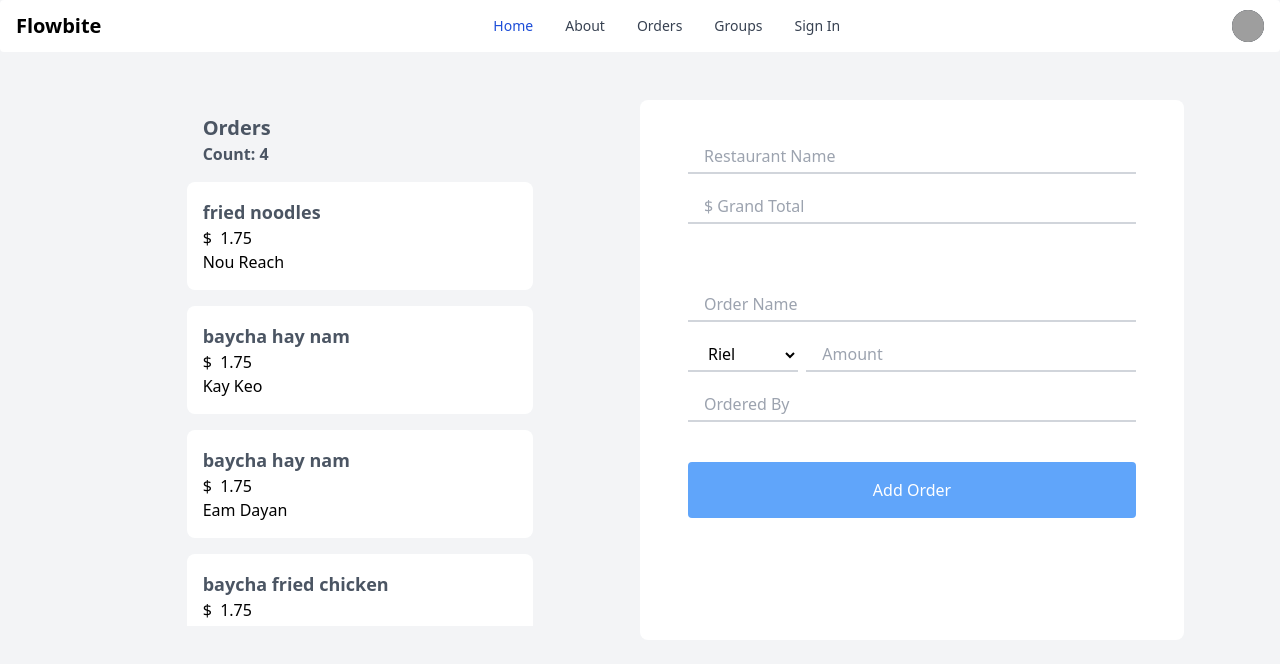
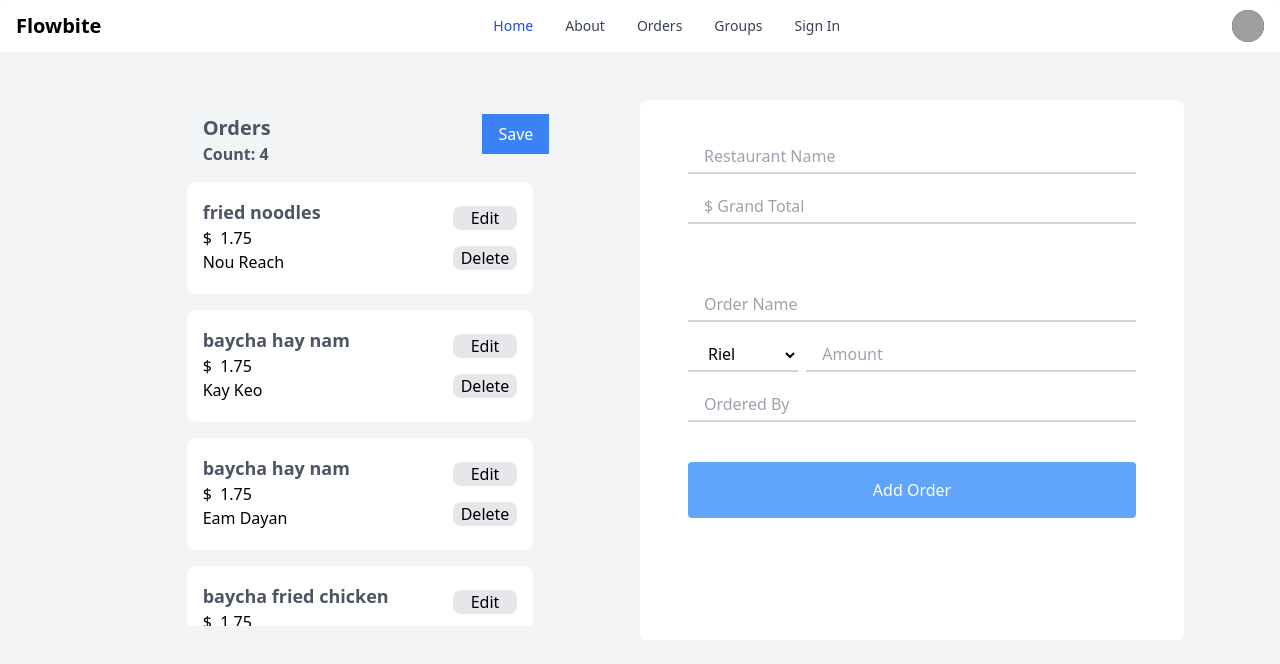
Before and after one commit to saint-rivers/nhamey, an Angular app: page /orders in a window 1280 px wide. Shown: the top 664 px of the page. Built offline with nearby package versions, Linux system fonts and the light colour scheme; grey boxes are pictures that could not be loaded.

Commit message:
update order ui

```diff
--- a/src/app/app.module.ts
+++ b/src/app/app.module.ts
@@ -9,7 +9,7 @@ import { LoginComponent } from './users/login/login.component';
 import { OrderComponent } from './order/order.component';
 import { GroupsComponent } from './groups/groups.component';
 import { FormsModule, ReactiveFormsModule } from '@angular/forms';
-import { UserPipe } from './pipes/user.pipe';
+import { UserPipe } from './users/pipes/user.pipe';
 
 @NgModule({
   declarations: [
--- a/src/app/order/order.component.html
+++ b/src/app/order/order.component.html
@@ -1,15 +1,23 @@
 <div class="flex flex-row md:mx-24 mt-12 h-5/6 justify-center align-top">
   <div class="flex flex-col text-left justify-center w-1/2 h-[540px]">
     <div class="mx-auto w-2/3">
+      <div class="flex justify-between">
+        <div class="flex flex-col">
           <h1 class="heading text-xl pl-4">Orders</h1>
           <div class="flex flex-row">
             <p class="heading pl-4">Count: {{ orders.length }}</p>
           </div>
+        </div>
+        <div class="flex flex-col">
+          <button type="submit" class="bg-blue-500 text-white py-2 px-4">Save</button>
+        </div>
+      </div>
       <div class="overflow-y-scroll h-[460px] pr-4">
         <div
           *ngFor="let order of orders"
-          class="bg-white rounded-lg text-left my-4 p-4"
+          class="bg-white rounded-lg text-left my-4 p-4 flex justify-between"
         >
+          <div class="flex flex-col">
             <p class="heading text-lg">{{ order.name }}</p>
             <p>
               <span *ngIf="isDollar(order.amount.currency)">$&nbsp;</span>
@@ -19,6 +27,11 @@
             <p>
               {{ order.orderedBy | user }}
             </p>
+          </div>
+          <div class="flex flex-col justify-start">
+            <button class="bg-gray-200 rounded-lg my-2 px-2">Edit</button
+            ><button class="bg-gray-200 rounded-lg my-2 px-2">Delete</button>
+          </div>
         </div>
       </div>
     </div>
--- a/src/app/pipes/user.pipe.ts
+++ b/src/app/users/pipes/user.pipe.ts
@@ -1,5 +1,5 @@
 import { Pipe, PipeTransform } from '@angular/core';
-import { User } from '../users/models/user.model';
+import { User } from '../models/user.model';
 
 @Pipe({
   name: 'user',
```
Also changed, not shown: 1 other file (tests, documents, lock files or other folders). Lines whose indentation alone changed are shown as unchanged.
